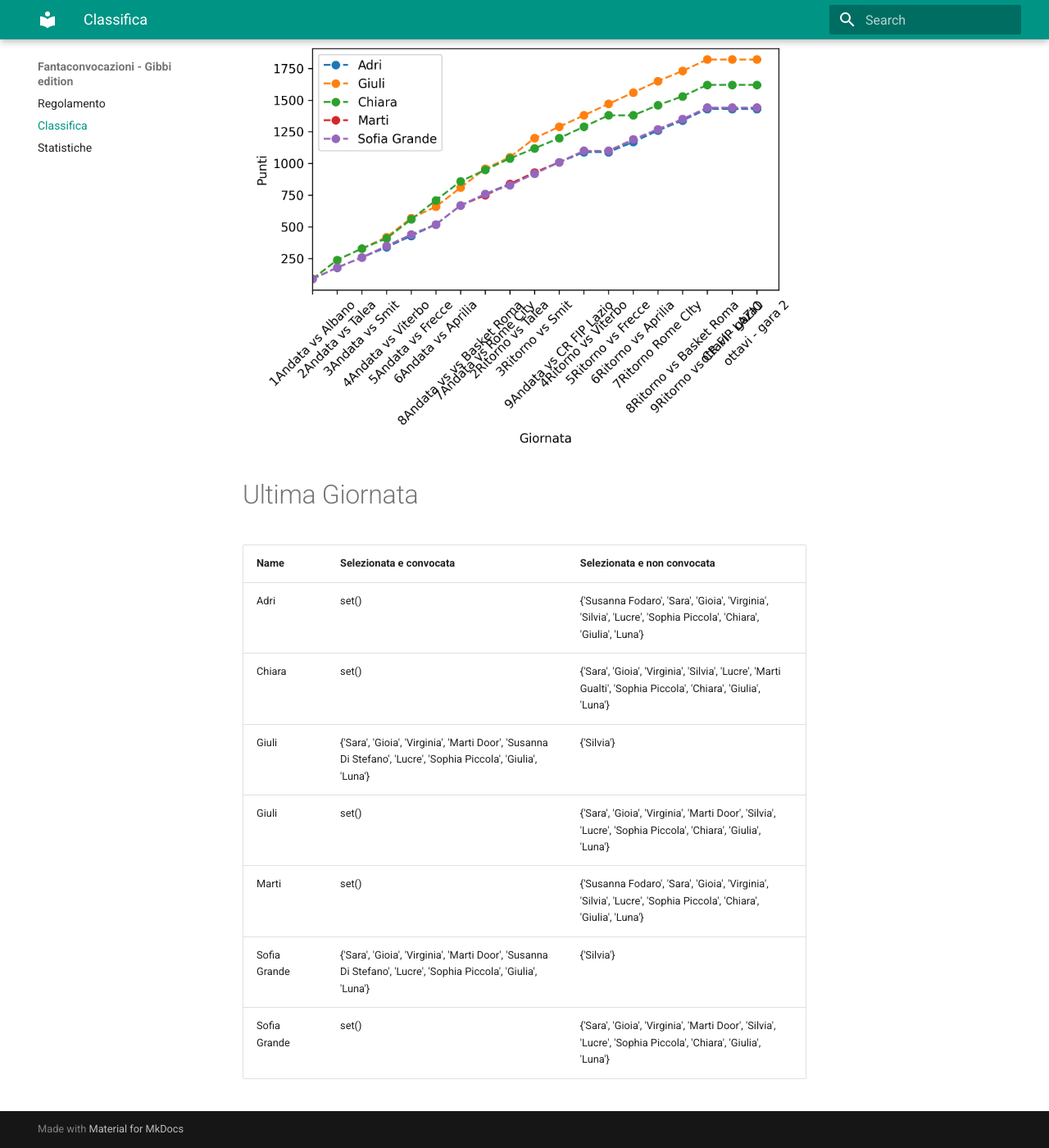
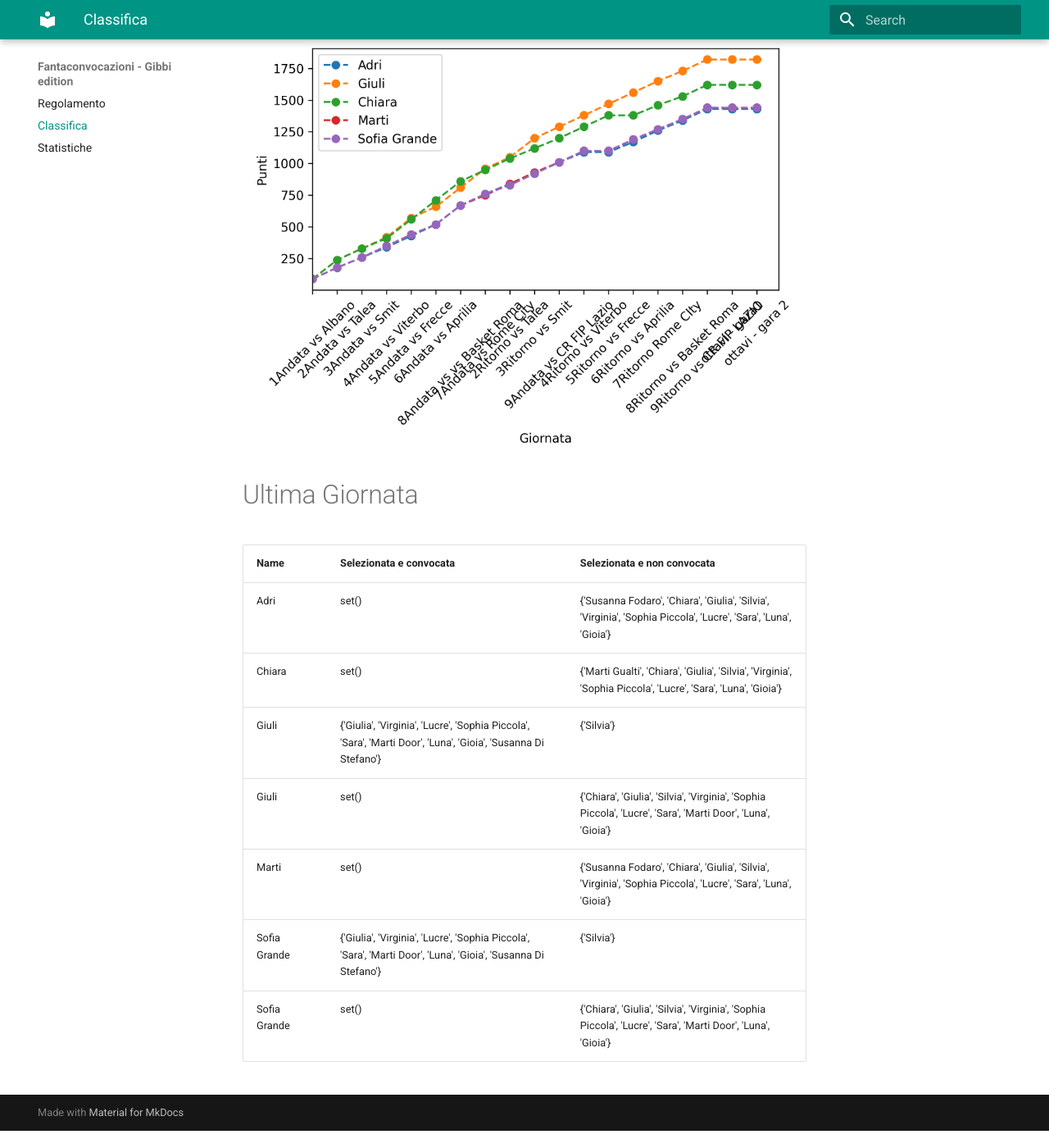
Before and after one commit to martinig94/fantagibbi, an MkDocs documentation site: the page built from docs/Classifica.md, in a window 1280 px wide and 1400 px high, scrolled down 565 px. Shown: the whole window at 82% size. Built offline with MkDocs 1.6.1 and Material for MkDocs 9.7.7, drawn with Linux system fonts in a browser that asks for light colours; after the commit the page ends 1944 px from its top, so only the background shows below that.

Commit message:
Auto-update from main.py

```diff
--- a/docs/Classifica.md
+++ b/docs/Classifica.md
@@ -18,11 +18,11 @@
 <!-- START_TABLE CORRECT -->
 | Name         | Selezionata e convocata                                                                                        | Selezionata e non convocata                                                                                      |
 |:-------------|:---------------------------------------------------------------------------------------------------------------|:-----------------------------------------------------------------------------------------------------------------|
-| Adri         | set()                                                                                                          | {'Susanna Fodaro', 'Sara', 'Gioia', 'Virginia', 'Silvia', 'Lucre', 'Sophia Piccola', 'Chiara', 'Giulia', 'Luna'} |
-| Chiara       | set()                                                                                                          | {'Sara', 'Gioia', 'Virginia', 'Silvia', 'Lucre', 'Marti Gualti', 'Sophia Piccola', 'Chiara', 'Giulia', 'Luna'}   |
-| Giuli        | {'Sara', 'Gioia', 'Virginia', 'Marti Door', 'Susanna Di Stefano', 'Lucre', 'Sophia Piccola', 'Giulia', 'Luna'} | {'Silvia'}                                                                                                       |
-| Giuli        | set()                                                                                                          | {'Sara', 'Gioia', 'Virginia', 'Marti Door', 'Silvia', 'Lucre', 'Sophia Piccola', 'Chiara', 'Giulia', 'Luna'}     |
-| Marti        | set()                                                                                                          | {'Susanna Fodaro', 'Sara', 'Gioia', 'Virginia', 'Silvia', 'Lucre', 'Sophia Piccola', 'Chiara', 'Giulia', 'Luna'} |
-| Sofia Grande | {'Sara', 'Gioia', 'Virginia', 'Marti Door', 'Susanna Di Stefano', 'Lucre', 'Sophia Piccola', 'Giulia', 'Luna'} | {'Silvia'}                                                                                                       |
-| Sofia Grande | set()                                                                                                          | {'Sara', 'Gioia', 'Virginia', 'Marti Door', 'Silvia', 'Lucre', 'Sophia Piccola', 'Chiara', 'Giulia', 'Luna'}     |
+| Adri         | set()                                                                                                          | {'Susanna Fodaro', 'Chiara', 'Giulia', 'Silvia', 'Virginia', 'Sophia Piccola', 'Lucre', 'Sara', 'Luna', 'Gioia'} |
+| Chiara       | set()                                                                                                          | {'Marti Gualti', 'Chiara', 'Giulia', 'Silvia', 'Virginia', 'Sophia Piccola', 'Lucre', 'Sara', 'Luna', 'Gioia'}   |
+| Giuli        | {'Giulia', 'Virginia', 'Lucre', 'Sophia Piccola', 'Sara', 'Marti Door', 'Luna', 'Gioia', 'Susanna Di Stefano'} | {'Silvia'}                                                                                                       |
+| Giuli        | set()                                                                                                          | {'Chiara', 'Giulia', 'Silvia', 'Virginia', 'Sophia Piccola', 'Lucre', 'Sara', 'Marti Door', 'Luna', 'Gioia'}     |
+| Marti        | set()                                                                                                          | {'Susanna Fodaro', 'Chiara', 'Giulia', 'Silvia', 'Virginia', 'Sophia Piccola', 'Lucre', 'Sara', 'Luna', 'Gioia'} |
+| Sofia Grande | {'Giulia', 'Virginia', 'Lucre', 'Sophia Piccola', 'Sara', 'Marti Door', 'Luna', 'Gioia', 'Susanna Di Stefano'} | {'Silvia'}                                                                                                       |
+| Sofia Grande | set()                                                                                                          | {'Chiara', 'Giulia', 'Silvia', 'Virginia', 'Sophia Piccola', 'Lucre', 'Sara', 'Marti Door', 'Luna', 'Gioia'}     |
 <!-- END_TABLE CORRECT -->
```
